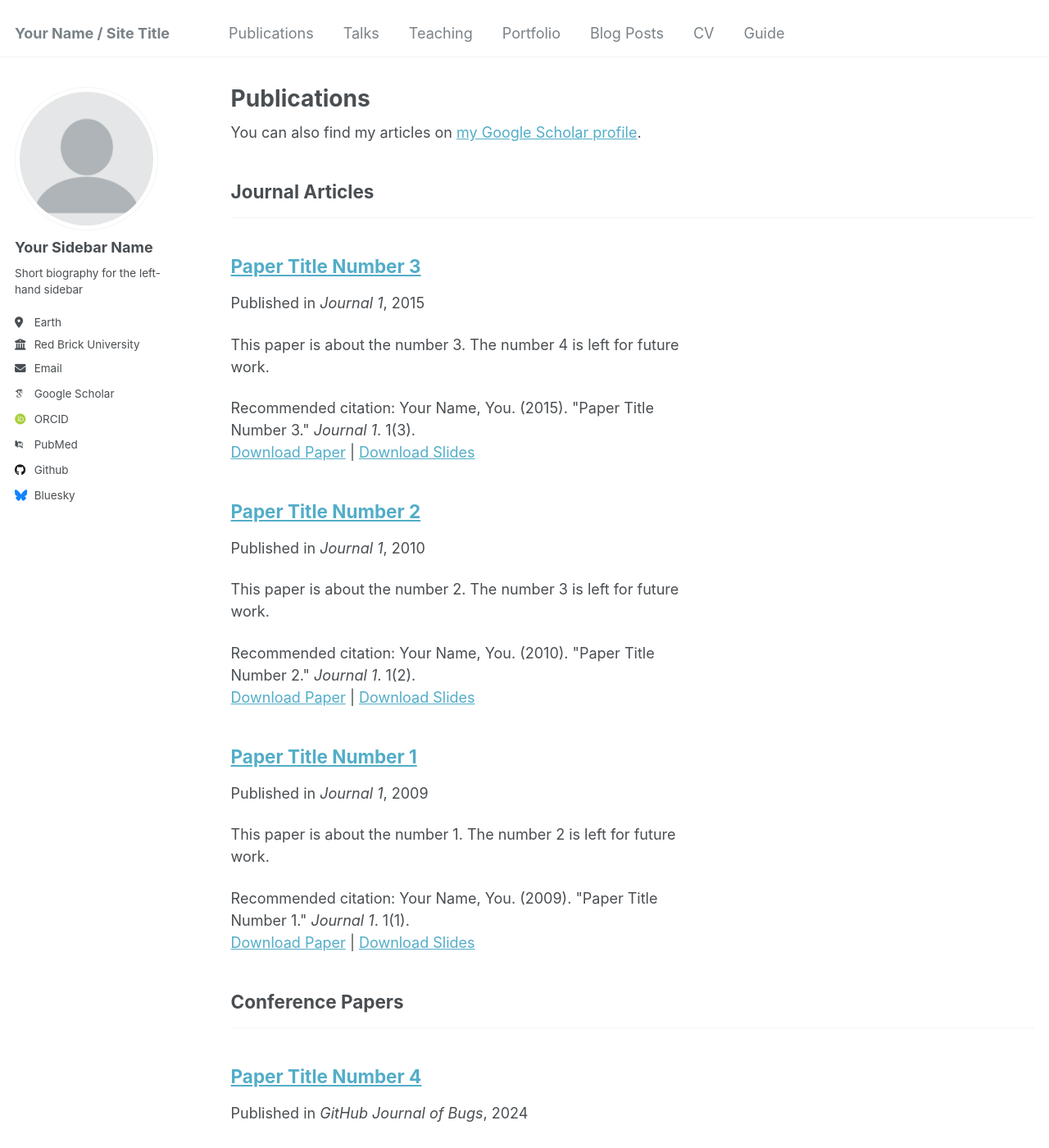
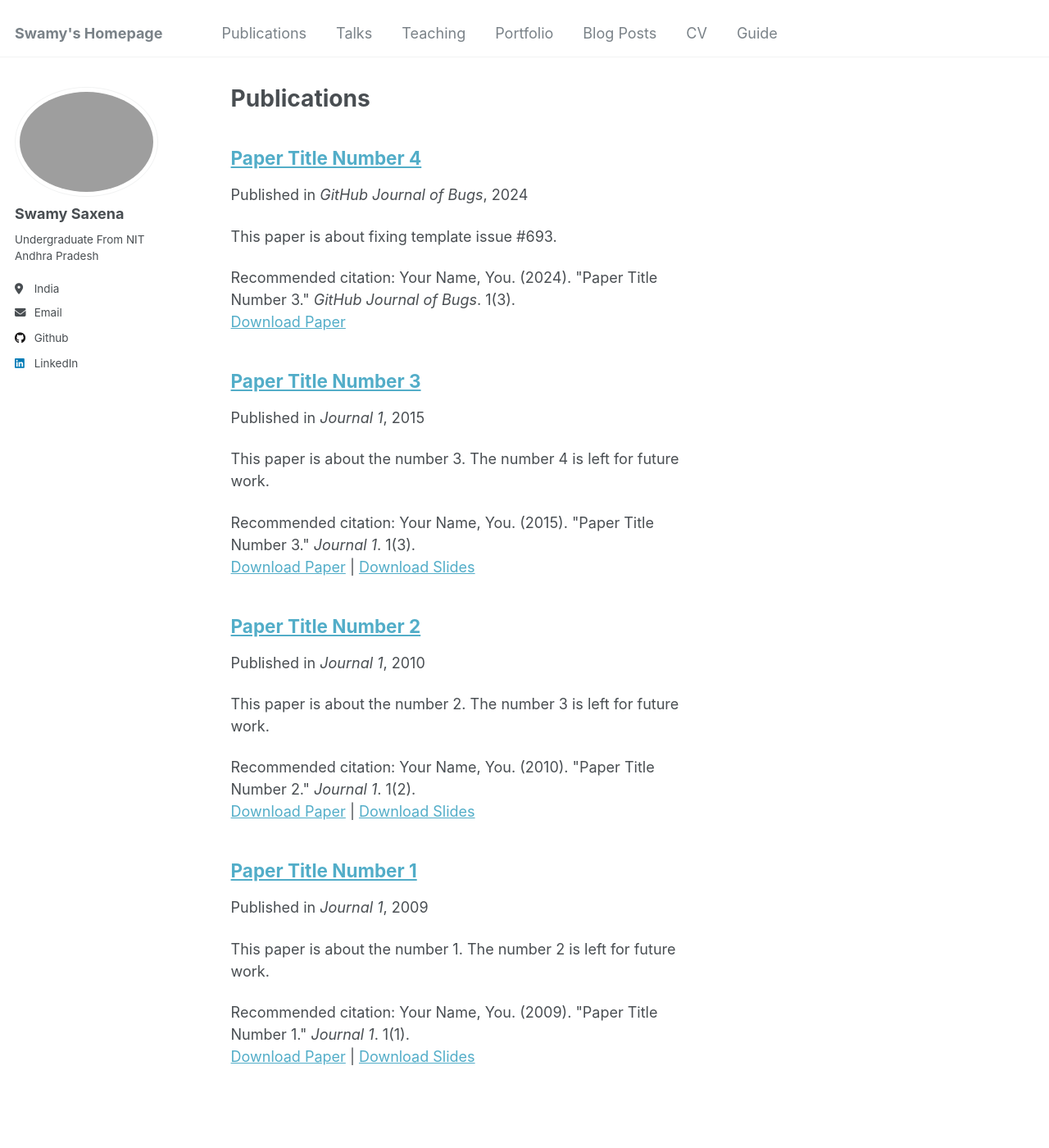
Before and after one commit to SwamySaxena/SwamySaxena.github.io, a Jekyll site: the page built from _pages/publications.html, in a window 1280 px wide and 1400 px high. Shown: the whole window at 82% size. Built offline with Jekyll 4.4.1, drawn with Linux system fonts in a browser that asks for light colours; some web fonts are replaced; part of the change alters nothing that is shown; some of the changed text lies outside the part shown.

Commit message:
Update _config.yml

```diff
--- a/_config.yml
+++ b/_config.yml
@@ -3,86 +3,17 @@
 # This config file is meant for settings that affect your entire site, values
 # which you are expected to set up once and rarely need to edit after that.
 # For technical reasons, this file is *NOT* reloaded automatically when you use
-# `jekyll serve -l -H localhost`. If you change this file, please restart the
-# server process.
+# `jekyll serve`. If you change this file, please restart the server process.
 
-# Basic Site Settings
+# Site Settings
 locale                   : "en-US"
-title                    : "Your Name / Site Title"
+title                    : "Swamy's Homepage"
 title_separator          : "-"
-name                     : &name "Your Name"
+name                     : &name "Swamy Saxena"
 description              : &description "personal description"
-url                      : https://academicpages.github.io # the base hostname & protocol for your site e.g. "https://mmistakes.github.io"
+url                      : https://SwamySaxena.github.io # the base hostname & protocol for your site e.g. "https://mmistakes.github.io"
 baseurl                  : "" # the subpath of your site, e.g. "/blog"
 repository               : "academicpages/academicpages.github.io"
-
-# Site Author - The following control what appear as part of the author content on the side bar.
-#               If a field is blank the icon and link will not appear, otherwise it will be shown.
-#               Additional customization can be done by editing /_includes/author-profile.html
-author:
-  # Biographic information
-  avatar           : "profile.png"
-  name             : "Your Sidebar Name"
-  pronouns         : # example: "she/her"
-  bio              : "Short biography for the left-hand sidebar"
-  location         : "Earth"
-  employer         : "Red Brick University"
-  uri              : # URL
-  email            : "none@example.org"
-
-  # Academic websites
-  arxiv            : # URL - Update with the correct link to your profile
-  googlescholar    : "https://scholar.google.com/citations?user=PS_CX0AAAAAJ"
-  impactstory      : # URL
-  orcid            : "http://orcid.org/yourorcidurl"
-  semantic         : # URL
-  pubmed           : "https://www.ncbi.nlm.nih.gov/pubmed/?term=john+snow"
-  researchgate     : # URL
-
-  # Repositories and software development
-  bitbucket        : # Username - Update with your username on the site
-  codepen          : # Username
-  dribbble         : # Username
-  github           : "academicpages"
-  kaggle           : # Username
-  stackoverflow    : # User number or user number and name (i.e., use "1" or "1/jeff-atwood")
-
-  # Social media
-  bluesky          : "bsky.app" # Replace this with you Bluesky username
-  facebook         : # Username
-  flickr           : # Username
-  foursquare       : # Username
-  goodreads        : # Username
-  google_plus      : # Username
-  keybase          : # Username
-  instagram        : # Username
-  lastfm           : # Username
-  linkedin         : # Username
-  mastodon         : # URL
-  medium           : # URL
-  pinterest        : # Username
-  soundcloud       : # Username
-  steam            : # Username
-  telegram         : # URL
-  tumblr           : # Username
-  twitter          : # Username for X / Twitter
-  vine             : # Username
-  weibo            : # Username
-  wikipedia        : # Username
-  xing             : # Username
-  youtube          : # Username
-  zhihu            : # Username
-
-# Publication Category - The following the list of publication categories and their headings
-publication_category:
-  books:
-    title: 'Books'
-  manuscripts:
-    title: 'Journal Articles'
-  conferences:
-    title: 'Conference Papers'
-
-# Site Settings
 teaser                   :  # filename of teaser fallback teaser image placed in /images/, .e.g. "500x300.png"
 breadcrumbs              : false # true, false (default)
 words_per_minute         : 160
@@ -116,16 +47,13 @@ staticman:
       options:
         format           : "iso8601" # "iso8601" (default), "timestamp-seconds", "timestamp-milliseconds"
 atom_feed:
-  hide                   : false     # change to true to hide the RSS feed in the footer
   path                   : # blank (default) uses feed.xml
-
 
 # SEO Related
 google_site_verification :
 bing_site_verification   :
 alexa_site_verification  :
 yandex_site_verification :
-
 
 # Social Sharing
 twitter:
@@ -145,9 +73,48 @@ social:
 
 # Analytics
 analytics:
-  provider               :  "false" # false (default), "google", "google-universal", "google-analytics-4", "custom"
+  provider               :  "google-universal" # false (default), "google", "google-universal", "custom"
   google:
     tracking_id          :
+
+
+# Site Author
+author:
+  name             : "Swamy Saxena"
+  avatar           : "Swamy Saxena.jpg"
+  bio              : "Undergraduate From NIT Andhra Pradesh"
+  location         : "India"
+  employer         :
+  pubmed           : #"https://www.ncbi.nlm.nih.gov/pubmed/?term=john+snow"
+  googlescholar    : #"http://yourfullgooglescholarurl.com"
+  email            :  "swamysaxena@gmail.com"
+  researchgate     :  # example: "https://www.researchgate.net/profile/yourprofile"
+  uri              :
+  bitbucket        :
+  codepen          :
+  dribbble         :
+  flickr           :
+  facebook         :
+  foursquare       :
+  github           : "SwamySaxena"
+  google_plus      :
+  keybase          :
+  instagram        :
+  impactstory      : #"https://profiles.impactstory.org/u/xxxx-xxxx-xxxx-xxxx"
+  lastfm           :
+  linkedin         : "swamy-saxena"
+  orcid            : #"http://orcid.org/yourorcidurl"
+  pinterest        :
+  soundcloud       :
+  stackoverflow    : # http://stackoverflow.com/users/123456/username
+  steam            :
+  tumblr           :
+  twitter          : #"replacethistwitterhandle"
+  vine             :
+  weibo            :
+  xing             :
+  youtube          :
+  wikipedia        :
 
 
 # Reading Files
@@ -160,26 +127,23 @@ exclude:
   - "*.sublime-workspace"
   - .asset-cache
   - .bundle
-  - .github
   - .jekyll-assets-cache
   - .sass-cache
+  - CHANGELOG
+  - Capfile
+  - Gemfile
+  - Gruntfile.js
+  - LICENSE
+  - README
+  - Rakefile
   - assets/js/_main.js
   - assets/js/plugins
   - assets/js/vendor
-  - CHANGELOG
-  - Capfile
   - config
-  - Dockerfile
-  - Gemfile
-  - Gruntfile.js
   - gulpfile.js
-  - LICENSE
-  - local
   - log
   - node_modules
-  - package.json*
-  - Rakefile
-  - README
+  - package.json
   - tmp
   - vendor
 keep_files:
@@ -209,7 +173,7 @@ kramdown:
   enable_coderay: false
 
 
-# These settings control the types of collections used by the template
+# Collections
 collections:
   teaching:
     output: true
@@ -225,7 +189,7 @@ collections:
     permalink: /:collection/:path/
 
 
-# These settings control how pages and collections are included in the site
+# Defaults
 defaults:
   # _posts
   - scope:
@@ -281,7 +245,6 @@ defaults:
       author_profile: true
       share: true
 
-
 # Sass/SCSS
 sass:
   sass_dir: _sass
@@ -292,23 +255,22 @@ sass:
 permalink: /:categories/:title/
 # paginate: 5 # amount of posts to show
 # paginate_path: /page:num/
-timezone: Etc/UTC # http://en.wikipedia.org/wiki/List_of_tz_database_time_zones
+timezone: America/Los_Angeles # http://en.wikipedia.org/wiki/List_of_tz_database_time_zones
 
 
 # Plugins
 plugins:
-  - jekyll-feed
-  - jekyll-gist
   - jekyll-paginate
   - jekyll-sitemap
-  - jemoji
-
-# Mimic GitHub Pages with --safe
+  - jekyll-gist
+  - jekyll-feed
+  - jekyll-redirect-from
+# mimic GitHub Pages with --safe
 whitelist:
-  - jekyll-feed
-  - jekyll-gist
   - jekyll-paginate
   - jekyll-sitemap
+  - jekyll-gist
+  - jekyll-feed
   - jemoji
 
 
```
